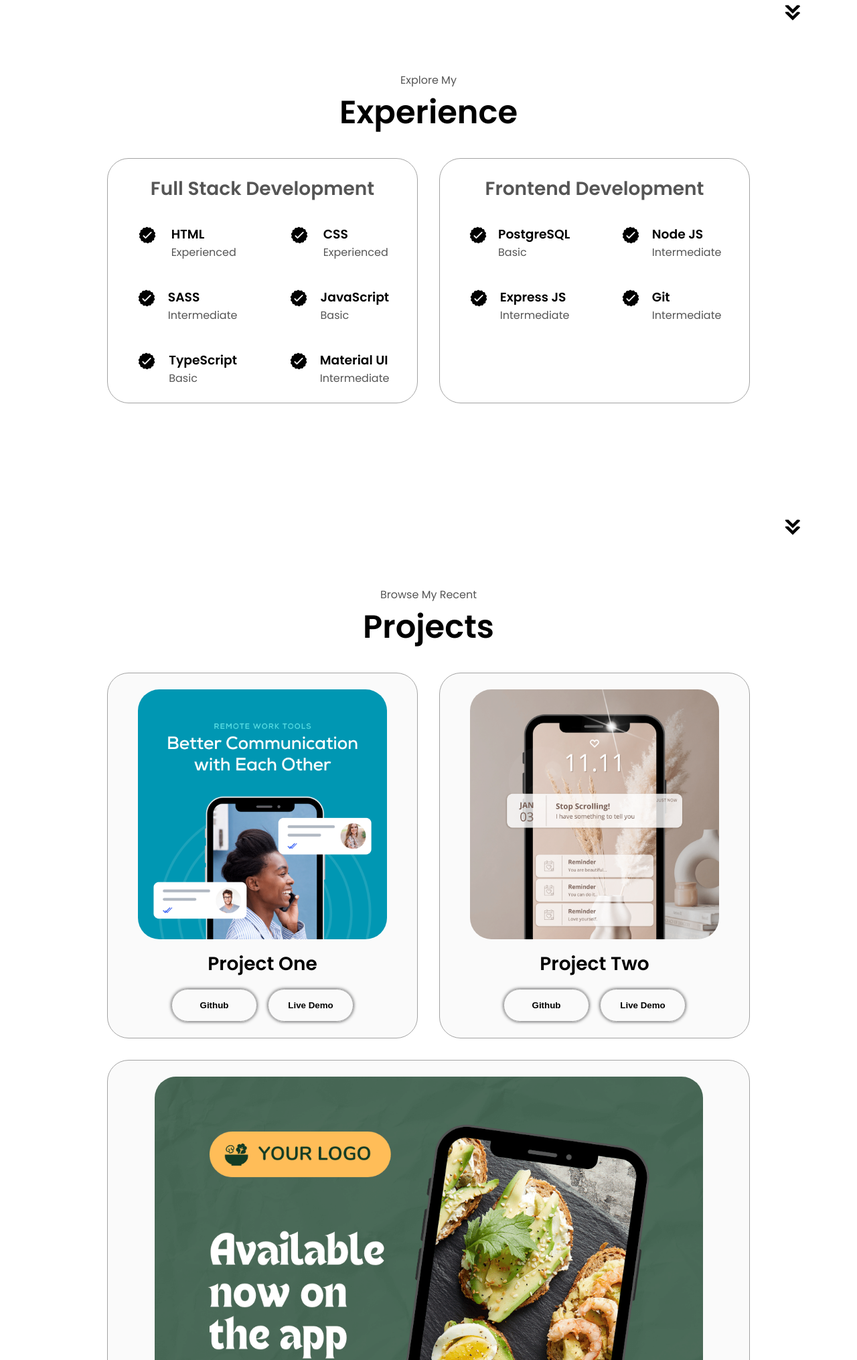
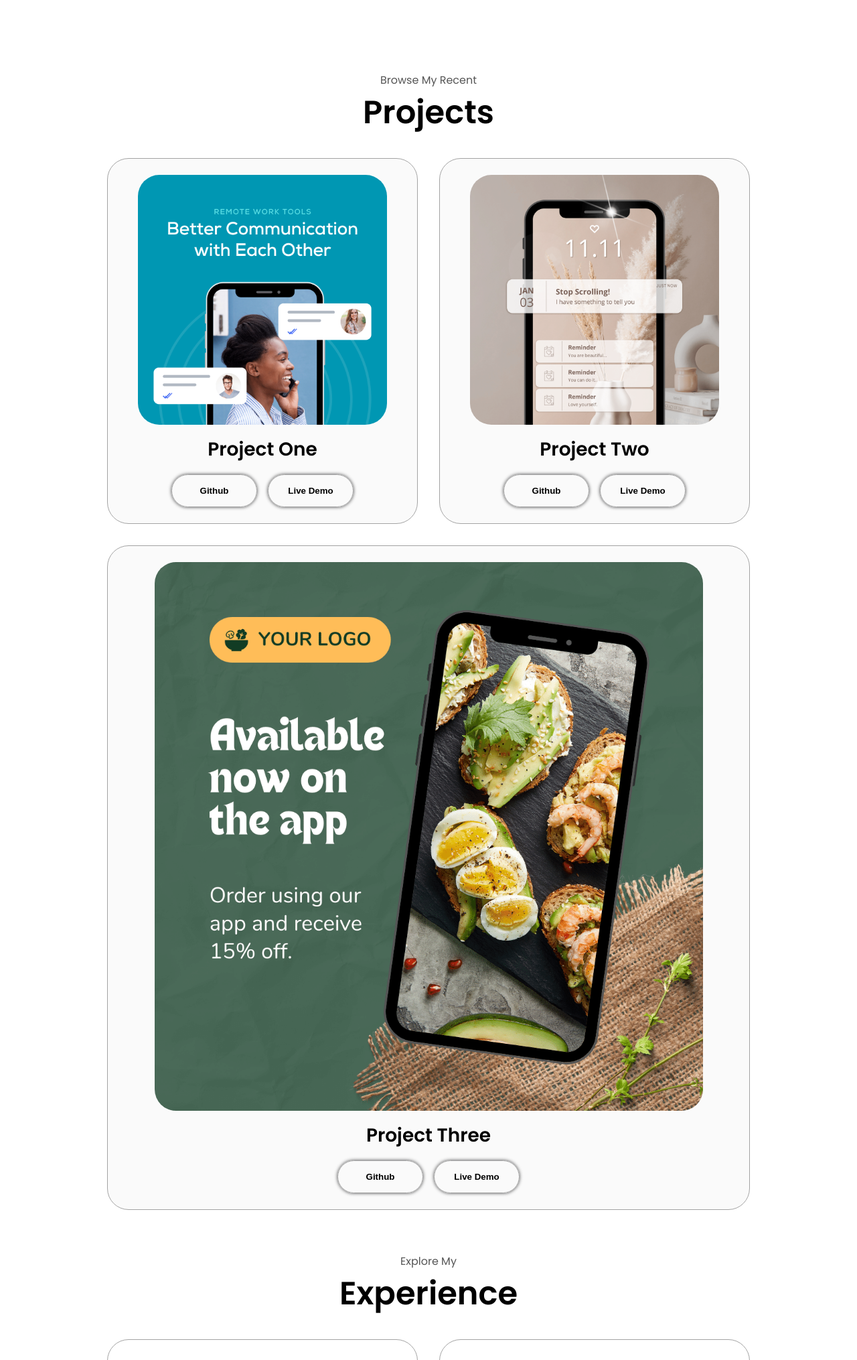
Before and after one commit to FargoSeabi/MosesSeabi-portfolio-website, a plain HTML site: page index.html in a window 1280 px wide. Shown: the part 1553-3583 px from the top of the page at 67% size. Drawn offline with Linux system fonts and the light colour scheme.

Commit message:
updated the experince icons

```diff
--- a/index.html
+++ b/index.html
@@ -43,7 +43,8 @@
 
       <div class="section__pic-container">
 
-        <img src="./assets/profile-pic.png" alt="Moses Seabi profile picture" class="profile-pic1" />
+        <img src="./assets/profile-pic.png" alt="Moses Seabi profile picture"
+          class="profile-pic1" />
       </div>
       <div class="section__text">
         <p class="section__text__p1">Hello, I'm</p>
@@ -52,8 +53,7 @@
         <div class="btn-container">
           <button
             class="btn btn-color-2"
-            onclick="window.open('./assets/resume-example.pdf')"
-          >
+            onclick="window.open('./assets/resume-example.pdf')">
             Download CV
           </button>
           <button class="btn btn-color-1" onclick="location.href='./#contact'">
@@ -65,14 +65,12 @@
             src="./assets/linkedin.png"
             alt="My LinkedIn profile"
             class="icon"
-            onclick="location.href='https://linkedin.com/'"
-          />
+            onclick="location.href='https://linkedin.com/'" />
           <img
             src="./assets/github.png"
             alt="My Github profile"
             class="icon"
-            onclick="location.href='https://github.com/FargoSeabi'"
-          />
+            onclick="location.href='https://github.com/FargoSeabi'" />
         </div>
       </div>
     </section>
@@ -84,8 +82,7 @@
           <img
             src="./assets/about-pic.png"
             alt="Profile picture"
-            class="about-pic"
-          />
+            class="about-pic" />
         </div>
         <div class="about-details-container">
           <div class="about-containers">
@@ -93,40 +90,113 @@
               <img
                 src="./assets/experience.png"
                 alt="Experience icon"
-                class="icon"
-              />
+                class="icon" />
               <h3>Experience</h3>
-              <p>2+ years <br />Frontend Development</p>
+              <p>2+ years <br />FullStack Development</p>
             </div>
             <div class="details-container">
               <img
                 src="./assets/education.png"
                 alt="Education icon"
-                class="icon"
-              />
+                class="icon" />
               <h3>Education</h3>
               <p>B.Sc. Bachelors Degree Mathematical Sciences</p>
             </div>
           </div>
           <div class="text-container">
             <p>
-              I hold a BSc in Mathematical Sciences from the University of Limpopo and have gained extensive leadership and
-              technical experience through various roles. I served as President of Geekulcha UL, where I led tech initiatives
-              and mentored students, and as a Technical Coach for the UL Hackathon, guiding teams to build innovative solutions.
-              Additionally, I was the Tech Lead for the G20 Tourism Hackathon, driving project development and strategy.
-              My combination of academic knowledge and hands-on experience in leadership and technology enables me to deliver
+              I hold a BSc in Mathematical Sciences from the University of
+              Limpopo and have gained extensive leadership and
+              technical experience through various roles. I served as President
+              of Geekulcha UL, where I led tech initiatives
+              and mentored students, and as a Technical Coach for the UL
+              Hackathon, guiding teams to build innovative solutions.
+              Additionally, I was the Tech Lead for the G20 Tourism Hackathon,
+              driving project development and strategy.
+              My combination of academic knowledge and hands-on experience in
+              leadership and technology enables me to deliver
               creative and impactful solutions in any project I undertake.
             </p>
           </div>
         </div>
       </div>
+
+    </section>
+
+  </section>
+  <section id="projects">
+    <p class="section__text__p1">Browse My Recent</p>
+    <h1 class="title">Projects</h1>
+    <div class="experience-details-container">
+      <div class="about-containers">
+        <div class="details-container color-container">
+          <div class="article-container">
             <img
-        src="./assets/arrow.png"
-        alt="Arrow icon"
-        class="icon arrow"
-        onclick="location.href='./#experience'"
-      />
+              src="./assets/project-1.png"
+              alt="Project 1"
+              class="project-img" />
+          </div>
+          <h2 class="experience-sub-title project-title">Project One</h2>
+          <div class="btn-container">
+            <button
+              class="btn btn-color-2 project-btn"
+              onclick="location.href='https://github.com/'">
+              Github
+            </button>
+            <button
+              class="btn btn-color-2 project-btn"
+              onclick="location.href='https://github.com/FargoSeabi'">
+              Live Demo
+            </button>
+          </div>
+        </div>
+        <div class="details-container color-container">
+          <div class="article-container">
+            <img
+              src="./assets/project-2.png"
+              alt="Project 2"
+              class="project-img" />
+          </div>
+          <h2 class="experience-sub-title project-title">Project Two</h2>
+          <div class="btn-container">
+            <button
+              class="btn btn-color-2 project-btn"
+              onclick="location.href='https://github.com/FargoSeabi'">
+              Github
+            </button>
+            <button
+              class="btn btn-color-2 project-btn"
+              onclick="location.href='https://github.com/FargoSeabi'">
+              Live Demo
+            </button>
+          </div>
+        </div>
+        <div class="details-container color-container">
+          <div class="article-container">
+            <img
+              src="./assets/project-3.png"
+              alt="Project 3"
+              class="project-img" />
+          </div>
+          <h2 class="experience-sub-title project-title">Project Three</h2>
+          <div class="btn-container">
+            <button
+              class="btn btn-color-2 project-btn"
+              onclick="location.href='https://github.com/FargoSeabi'">
+              Github
+            </button>
+            <button
+              class="btn btn-color-2 project-btn"
+              onclick="location.href='https://github.com/FargoSeabi'">
+              Live Demo
+            </button>
+          </div>
+        </div>
+      </div>
+    </div>
+
   </section>
+
   <section id="experience">
     <p class="section__text__p1">Explore My</p>
     <h1 class="title">Experience</h1>
@@ -139,8 +209,7 @@
               <img
                 src="./assets/checkmark.png"
                 alt="Experience icon"
-                  class="icon"
-                />
+                class="icon" />
               <div>
                 <h3>HTML</h3>
                 <p>Experienced</p>
@@ -150,8 +219,7 @@
               <img
                 src="./assets/checkmark.png"
                 alt="Experience icon"
-                  class="icon"
-                />
+                class="icon" />
               <div>
                 <h3>CSS</h3>
                 <p>Experienced</p>
@@ -161,10 +229,46 @@
               <img
                 src="./assets/checkmark.png"
                 alt="Experience icon"
-                  class="icon"
-                />
+                class="icon" />
               <div>
-                  <h3>SASS</h3>
+                <h3>Python</h3>
+                <p>Intermediate</p>
+              </div>
+            </article>
+            <article>
+              <img
+                src="./assets/python-pic.png"
+                alt="Experience icon"
+                class="icon" />
+              <div>
+                <h3>JavaScript</h3>
+                <p>Basic</p>
+              </div>
+            </article>
+            <article>
+              <img
+                src="./assets/javascrpt-pic.png"
+                alt="Experience icon"
+                class="icon" />
+              <div>
+                <h3>TypeScript</h3>
+                <p>Basic</p>
+              </div>
+            </article>
+            <article>
+
+            </div>
+          </div>
+          <div class="details-container">
+            <h2 class="experience-sub-title">Backend Development</h2>
+            <div class="article-container">
+              <article>
+                <img
+                  src="./assets/checkmark.png"
+                  alt="Experience icon"
+                  class="icon" />
+                <div>
+                  <h3>MYSQL</h3>
                   <p>Intermediate</p>
                 </div>
               </article>
@@ -172,79 +276,19 @@
                 <img
                   src="./assets/checkmark.png"
                   alt="Experience icon"
-                  class="icon"
-                />
-                <div>
-                  <h3>JavaScript</h3>
-                  <p>Basic</p>
-                </div>
-              </article>
-              <article>
-                <img
-                  src="./assets/checkmark.png"
-                  alt="Experience icon"
-                  class="icon"
-                />
-                <div>
-                  <h3>TypeScript</h3>
-                  <p>Basic</p>
-                </div>
-              </article>
-              <article>
-                <img
-                  src="./assets/checkmark.png"
-                  alt="Experience icon"
-                  class="icon"
-                />
-                <div>
-                  <h3>Material UI</h3>
-                  <p>Intermediate</p>
-                </div>
-              </article>
-            </div>
-          </div>
-          <div class="details-container">
-            <h2 class="experience-sub-title">Frontend Development</h2>
-            <div class="article-container">
-              <article>
-                <img
-                  src="./assets/checkmark.png"
-                  alt="Experience icon"
-                  class="icon"
-                />
-                <div>
-                  <h3>PostgreSQL</h3>
-                  <p>Basic</p>
-                </div>
-              </article>
-              <article>
-                <img
-                  src="./assets/checkmark.png"
-                  alt="Experience icon"
-                  class="icon"
-                />
+                  class="icon" />
                 <div>
                   <h3>Node JS</h3>
                   <p>Intermediate</p>
                 </div>
               </article>
               <article>
-                <img
-                  src="./assets/checkmark.png"
-                  alt="Experience icon"
-                  class="icon"
-                />
-                <div>
-                  <h3>Express JS</h3>
-                  <p>Intermediate</p>
-                </div>
-              </article>
+
                 <article>
                   <img
                     src="./assets/checkmark.png"
                     alt="Experience icon"
-                  class="icon"
-                />
+                    class="icon" />
                   <div>
                     <h3>Git</h3>
                     <p>Intermediate</p>
@@ -254,99 +298,7 @@
             </div>
           </div>
         </div>
-      <img
-        src="./assets/arrow.png"
-        alt="Arrow icon"
-        class="icon arrow"
-        onclick="location.href='./#projects'"
-      />
-    </section>
-    <section id="projects">
-      <p class="section__text__p1">Browse My Recent</p>
-      <h1 class="title">Projects</h1>
-      <div class="experience-details-container">
-        <div class="about-containers">
-          <div class="details-container color-container">
-            <div class="article-container">
-              <img
-                src="./assets/project-1.png"
-                alt="Project 1"
-                class="project-img"
-              />
-            </div>
-            <h2 class="experience-sub-title project-title">Project One</h2>
-            <div class="btn-container">
-              <button
-                class="btn btn-color-2 project-btn"
-                onclick="location.href='https://github.com/'"
-              >
-                Github
-              </button>
-              <button
-                class="btn btn-color-2 project-btn"
-                onclick="location.href='https://github.com/FargoSeabi'"
-              >
-                Live Demo
-              </button>
-            </div>
-          </div>
-          <div class="details-container color-container">
-            <div class="article-container">
-              <img
-                src="./assets/project-2.png"
-                alt="Project 2"
-                class="project-img"
-              />
-            </div>
-            <h2 class="experience-sub-title project-title">Project Two</h2>
-            <div class="btn-container">
-              <button
-                class="btn btn-color-2 project-btn"
-                onclick="location.href='https://github.com/FargoSeabi'"
-              >
-                Github
-              </button>
-              <button
-                class="btn btn-color-2 project-btn"
-                onclick="location.href='https://github.com/FargoSeabi'"
-              >
-                Live Demo
-              </button>
-            </div>
-          </div>
-          <div class="details-container color-container">
-            <div class="article-container">
-              <img
-                src="./assets/project-3.png"
-                alt="Project 3"
-                class="project-img"
-              />
-            </div>
-            <h2 class="experience-sub-title project-title">Project Three</h2>
-            <div class="btn-container">
-              <button
-                class="btn btn-color-2 project-btn"
-                onclick="location.href='https://github.com/FargoSeabi'"
-              >
-                Github
-              </button>
-              <button
-                class="btn btn-color-2 project-btn"
-                onclick="location.href='https://github.com/FargoSeabi'"
-              >
-                Live Demo
-              </button>
-            </div>
-          </div>
-        </div>
-      </div>
-      <img
-        src="./assets/arrow.png"
-        alt="Arrow icon"
-        class="icon arrow"
-        onclick="location.href='./#contact'"
-      />
-    </section>
+
         <section id="contact">
           <p class="section__text__p1">Get in Touch</p>
           <h1 class="title">Contact Me</h1>
@@ -355,8 +307,7 @@
               <img
                 src="./assets/email.png"
                 alt="Email icon"
-            class="icon contact-icon email-icon"
-          />
+                class="icon contact-icon email-icon" />
               <p>
                 <a href="mailto:Seabimoses7@gmail.com">Seabimoses7@gmail.com</a>
               </p>
@@ -365,8 +316,7 @@
               <img
                 src="./assets/linkedin.png"
                 alt="LinkedIn icon"
-            class="icon contact-icon"
-          />
+                class="icon contact-icon" />
               <p><a href="https://www.linkedin.com">LinkedIn</a></p>
             </div>
           </div>
```
Also changed, not shown: style.css (+5 -3 lines), assets/about-pic.png, assets/javascrpt-pic.png (added), assets/python-pic.png (added). Lines whose indentation alone changed are shown as unchanged.
